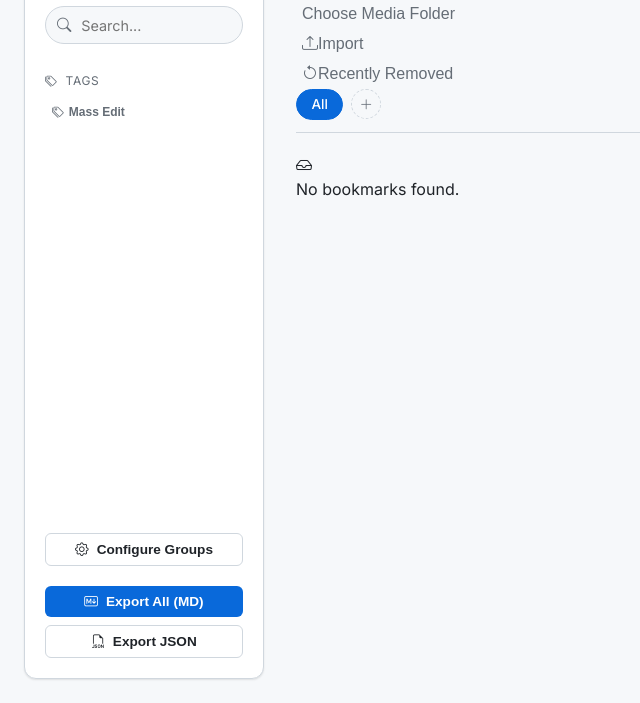
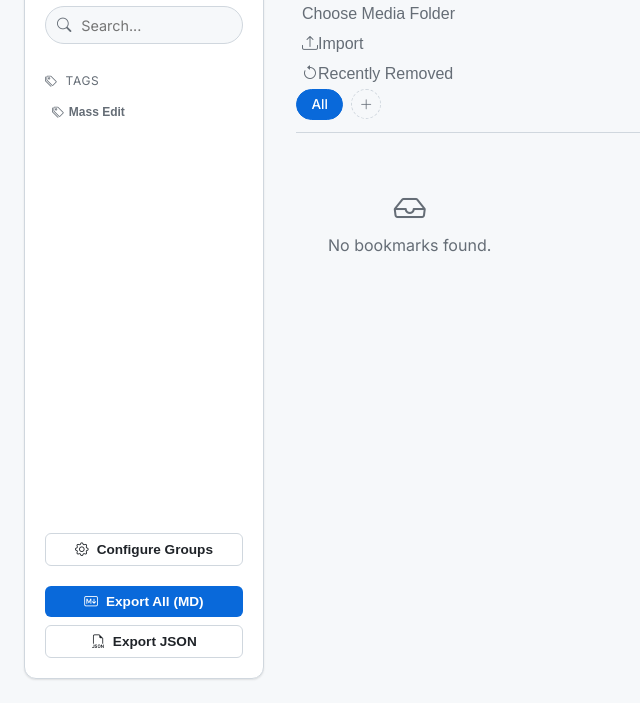
Before and after one commit to pklito/x-storer, a browser extension: page src/dashboard/index.html in a window 1280 px wide. Shown: the part 97-800 px from the top of the page, without its empty margins (0-640 px from the left). Drawn offline with nearby package versions, Linux system fonts and the light colour scheme; files whose address does not match are found by name.

Commit message:
link css to page

```diff
--- a/src/dashboard/index.html
+++ b/src/dashboard/index.html
@@ -6,6 +6,7 @@
     <meta name="viewport" content="width=device-width, initial-scale=1.0">
     <title>XBookmarks Revised</title>
     <link rel="stylesheet" href="styles.css">
+    <link rel="stylesheet" href="extracted.css">
     <link rel="stylesheet" href="../../assets/fonts/inter/inter.css">
     <link rel="stylesheet" href="../../assets/fonts/bootstrap-icons/bootstrap-icons.css">
 </head>
```
